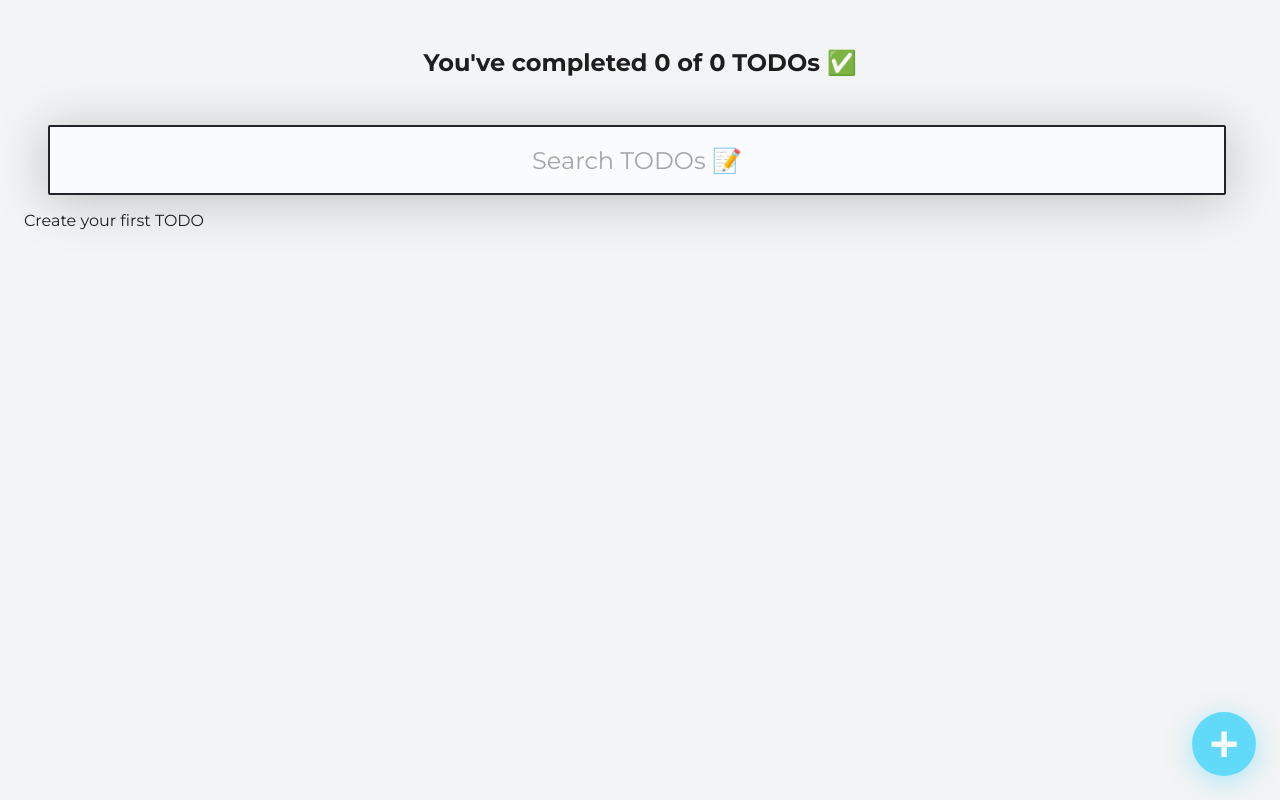
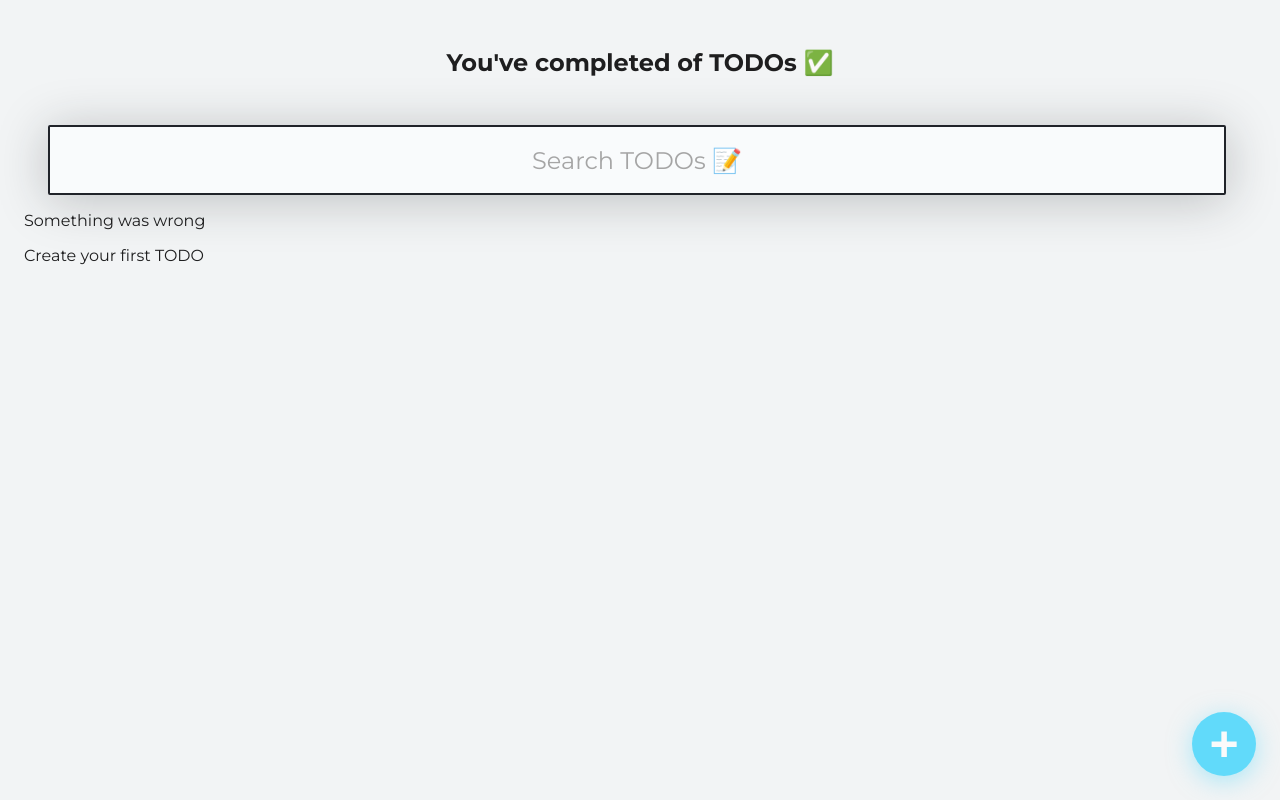
Before and after one commit to zearkiatos/reactjs-todos-web, a React (Create React App) app: page / in a window 1280 px wide. Built offline with nearby package versions, Linux system fonts and the light colour scheme.

Commit message:
[Working in Progress] React context: Shared States]

```diff
--- /dev/null
+++ b/src/TodoContext/index.js
@@ -0,0 +1,40 @@
+import React, { useState, useEffect } from "react";
+import useTodosLocalStorageRepository from "../hooks/useTodosLocalStorageRepository";
+
+const TodoContext = React.createContext();
+
+const TodoProvider = (props) => {
+  const { items, loading, error } = useTodosLocalStorageRepository("TODOS");
+  const [searchValue, setSearchValue] = useState("");
+  const [todos, setTodos] = useState(items);
+  const completedTodos = todos.filter((todo) => todo.completed).length;
+  const totalTodos = todos.length;
+  let todosFiltered = todos;
+  if (searchValue)
+    todosFiltered = items.filter((todo) =>
+      todo.text.toLowerCase().includes(searchValue)
+    );
+  console.log("Render before the use effect");
+  useEffect(() => {
+    console.log("Use Effect");
+  }, [totalTodos]);
+  console.log("Render after the use effect");
+  return (
+    <TodoContext.Provider
+      value={{
+        loading,
+        error,
+        totalTodos,
+        completedTodos,
+        searchValue,
+        todosFiltered,
+        setSearchValue,
+        setTodos,
+      }}
+    >
+      {props.children}
+    </TodoContext.Provider>
+  );
+};
+
+export { TodoContext, TodoProvider };
--- a/src/components/App.js
+++ b/src/components/App.js
@@ -1,31 +1,12 @@
-import React, { useState, useEffect } from 'react';
-import useTodosLocalStorageRepository from '../hooks/useTodosLocalStorageRepository';
+import React from 'react';
+import { TodoProvider } from '../TodoContext';
 import UI from './UI';
 
 const App = () => {
-  const { items, loading } = useTodosLocalStorageRepository('TODOS');
-  const [searchValue, setSearchValue] = useState('');
-  const [todos, setTodos] = useState(items);
-  const completedTodos = todos.filter(todo => todo.completed).length;
-  const totalTodos = todos.length;
-  let todosFiltered = todos;
-  if (searchValue)
-    todosFiltered = items.filter(todo => todo.text.toLowerCase().includes(searchValue));
-  console.log('Render before the use effect');
-  useEffect(() => {
-    console.log('Use Effect');
-  }, [totalTodos]);
-  console.log('Render after the use effect');
   return (
-    <UI
-      loading={loading}
-      setSearchValue={setSearchValue}
-      setTodos={setTodos}
-      completedTodos={completedTodos}
-      totalTodos={totalTodos}
-      todosFiltered={todosFiltered}
-      searchValue={searchValue}
-    />
+    <TodoProvider>
+      <UI/>
+    </TodoProvider>
   );
 };
 
--- a/src/components/UI/index.js
+++ b/src/components/UI/index.js
@@ -4,27 +4,23 @@ import TodoSearch from "../TodoSearch";
 import TodoList from "../TodoList";
 import TodoItems from "../TodoItems";
 import CreateTodoButton from "../CreateTodoButton";
+import { TodoContext } from "../../TodoContext";
 
-const UI = ({
-  loading,
-  error,
-  totalTodos,
-  completedTodos,
-  searchValue,
-  todosFiltered,
-  setSearchValue,
-  setTodos,
-}) => {
+const UI = () => {
   return (
     <Fragment>
-      <TodoCounter total={totalTodos} completed={completedTodos} />
-      <TodoSearch searchValue={searchValue} setSearchValue={setSearchValue} />
+      <TodoCounter />
+      <TodoSearch />
+      <TodoContext.Consumer>
+        {({ error, loading, todosFiltered, setTodos }) => (
           <TodoList>
             {error && <p>Something was wrong</p>}
             {loading && <p>Loading...</p>}
             {!loading && !todosFiltered.length && <p>Create your first TODO</p>}
             <TodoItems todos={todosFiltered} setTodos={setTodos} />
           </TodoList>
+        )}
+      </TodoContext.Consumer>
       <CreateTodoButton />
     </Fragment>
   );
--- a/src/hooks/useTodosLocalStorageRepository/index.js
+++ b/src/hooks/useTodosLocalStorageRepository/index.js
@@ -24,7 +24,7 @@ const useTodosLocalStorageRepository = (itemName) => {
     }
   });
 
-  return { items, saveItems, loading };
+  return { items, saveItems, loading, error };
 };
 
 export default useTodosLocalStorageRepository;
```
Lines whose indentation alone changed are shown as unchanged.
